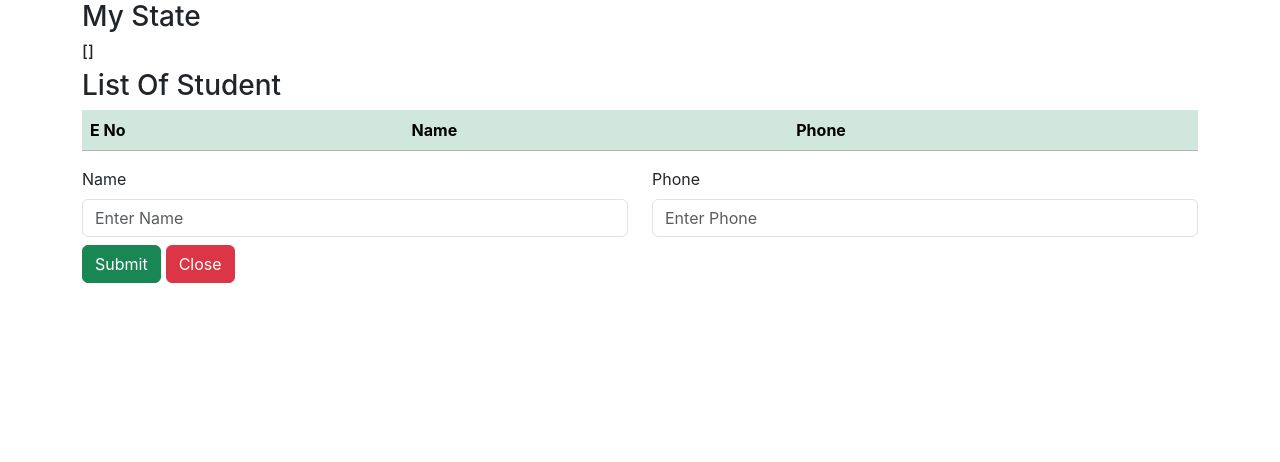
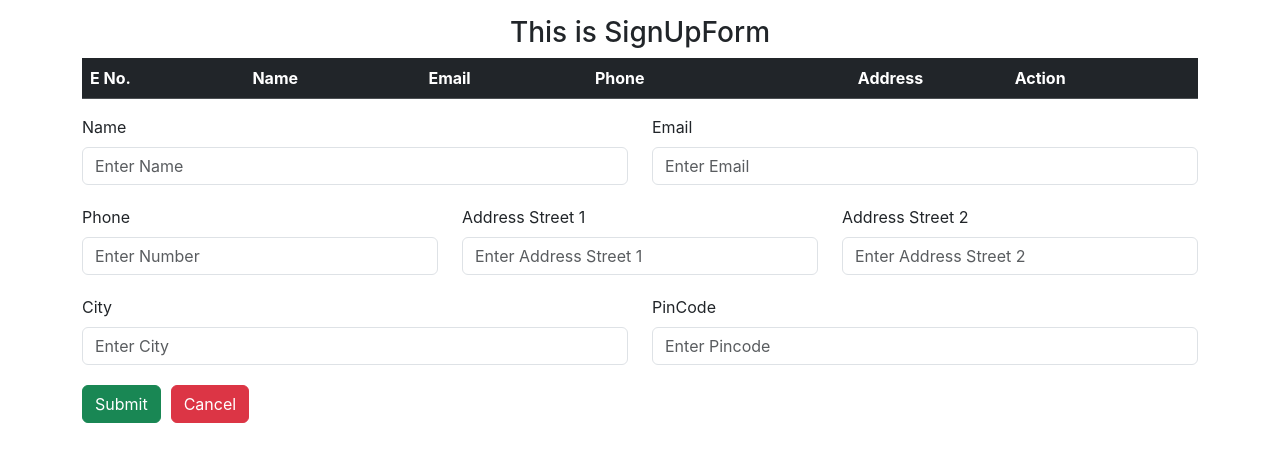
Before and after one commit to subhendupk/app-first-react, a React (Create React App) app: page / in a window 1280 px wide. Both pictures are taken after a click on the button "Add". Shown: the top 462 px of the page. Built offline with nearby package versions, Linux system fonts and the light colour scheme.

Commit message:
Edit only show done

```diff
--- a/src/App.js
+++ b/src/App.js
@@ -1,10 +1,13 @@
 import "./App.css";
+import SignUpForm from "./components/SignUpForm";
 import AjaxToReact from "./pages/AjaxtoReact";
 import StudentList from "./pages/StudentList";
 
 function App() {
-  let condition = 2
-  return condition === 1?<AjaxToReact />: <StudentList />
+  // let condition = 2
+  return (
+    <SignUpForm />
+  )
 
 }
 
--- /dev/null
+++ b/src/components/SignUpForm.js
@@ -0,0 +1,181 @@
+import { useState } from "react";
+
+const SignUpForm = () => {
+    const [name, setName] = useState('');
+    const [email, setEmail] = useState('');
+    const [phone, setPhone] = useState('');
+    const [streetOne, setStreetOne] = useState('');
+    const [streetTwo, setStreetTwo] = useState('');
+    const [city, setCity] = useState('');
+    const [pin, setPin] = useState('');
+    const [studentList, setStudentList] = useState([]);
+    const [selectedStudent, setSelectedStudent] = useState(null);
+    const [show, setShow] = useState(false);
+    const [editShow, seteditShow] = useState(false);
+    const studentAdd = () => {
+        const newStudent = { name, email, phone, streetOne, streetTwo, city, pin }
+        const emailVal = /^[A-Z0-9._%+-]+@[A-Z0-9.-]+\.[A-Z]{2,4}$/i;
+        if (newStudent.name === '') {
+            alert('Please enter Name');
+        }
+
+        else if (!emailVal.test(newStudent.email)) {
+            alert('Please Enter Valid  Email');
+        }
+        else if (newStudent.phone.length !== 10 || !(newStudent.phone.startsWith('9') || newStudent.phone.startsWith('8') || newStudent.phone.startsWith('7') || newStudent.pheditshowone.startsWith('6'))) {
+            alert('Please Enter valid number');
+        }
+        else {
+            setStudentList((currentArray) => {
+                currentArray.push(newStudent);
+                return [...currentArray]
+            });
+            closeForm();
+        }
+    }
+    const closeForm = () => {
+        setShow(false);
+        setName('');
+        setEmail('');
+        setPhone('');
+        setStreetOne('');
+        setStreetTwo('');
+        setCity('');
+        setPin('');
+    }
+    const showStudentForm = () => {
+        setShow(true);
+    }
+    const openEditForm = (student) => {
+        setSelectedStudent(student);
+        seteditShow(true);
+    }
+    const updateStudent = () => {
+
+    }
+    const updateCloseForm = () => {
+
+    }
+
+    return (
+        <div>
+            <div className="container">
+                <h3 className="text-center mt-3">
+                    This is SignUpForm
+                </h3>
+                <table className="table">
+                    <thead>
+                        <tr className="table-dark">
+                            <th scope="col">E No.</th>
+                            <th scope="col">Name</th>
+                            <th scope="col">Email</th>
+                            <th scope="col">Phone</th>
+                            <th scope="col" colSpan={4} style={{ textAlign: 'center' }}>Address</th>
+                            <th scope="col">Action</th>
+                        </tr>
+                    </thead>
+                    <tbody>
+                        {studentList.map((student, index) => {
+                            return <tr key={index}>
+                                <td>{index + 1}</td>
+                                <td>{student.name}</td>
+                                <td>{student.email}</td>
+                                <td>{student.phone}</td>
+                                <td>{student.streetOne}</td>
+                                <td>{student.streetTwo}</td>
+                                <td>{student.city}</td>
+                                <td>{student.pin}</td>
+                                <td><button type="button" onClick={() => openEditForm(student)} className="btn btn-primary">Edit</button></td>
+                            </tr>
+                        })}
+                    </tbody>
+                </table>
+                {(!show ?
+                    <button type="submit" className="btn btn-outline-success btn-primary" onClick={showStudentForm} style={{ color: "white", marginBottom: '20px' }}>Add</button>
+                    :
+                    <div className="myForm">
+                        <div className="row" style={{ marginBottom: '20px' }}>
+                            <div className="col">
+                                <label htmlFor="inputEmail4" className="form-label">Name</label>
+                                <input type="text" className="form-control" placeholder="Enter Name" onChange={(e) => { setName(e.target.value) }} required />
+                            </div>
+                            <div className="col">
+                                <label htmlFor="inputEmail4" className="form-label">Email</label>
+                                <input type="email" className="form-control" placeholder="Enter Email" onChange={(e) => { setEmail(e.target.value) }} required />
+                            </div>
+                        </div>
+                        <div className="row" style={{ marginBottom: '20px' }}>
+                            <div className="col">
+                                <label htmlFor="inputEmail4" className="form-label">Phone</label>
+                                <input type="number" className="form-control" placeholder="Enter Number" onChange={(e) => { setPhone(e.target.value) }} required />
+                            </div>
+                            <div className="col">
+                                <label htmlFor="inputEmail4" className="form-label">Address Street 1</label>
+                                <input type="text" className="form-control" placeholder="Enter Address Street 1" onChange={(e) => { setStreetOne(e.target.value) }} />
+                            </div>
+                            <div className="col">
+                                <label htmlFor="inputEmail4" className="form-label">Address Street 2</label>
+                                <input type="text" className="form-control" placeholder="Enter Address Street 2" onChange={(e) => { setStreetTwo(e.target.value) }} />
+                            </div>
+                        </div>
+                        <div className="row" style={{ marginBottom: '20px' }}>
+                            <div className="col">
+                                <label htmlFor="inputEmail4" className="form-label">City</label>
+                                <input type="text" className="form-control" placeholder="Enter City" onChange={(e) => { setCity(e.target.value) }} />
+                            </div>
+                            <div className="col">
+                                <label htmlFor="inputEmail4" className="form-label">PinCode</label>
+                                <input type="number" className="form-control" placeholder="Enter Pincode" onChange={(e) => { setPin(e.target.value) }} />
+                            </div>
+                        </div>
+                        <button type="button" className="btn btn-success" style={{ marginRight: '10px' }} onClick={studentAdd}>Submit</button>
+                        <button type="button" className="btn btn-danger" onClick={closeForm}>Cancel</button>
+                    </div>
+                )}
+                {editShow ? (
+                    <div className="myForm">
+                        <div className="row" style={{ marginBottom: '20px' }}>
+                            <div className="col">
+                                <label htmlFor="inputEmail4" className="form-label">Name</label>
+                                <input type="text" className="form-control" placeholder="Enter Name" value={selectedStudent.name} required />
+                            </div>
+                            <div className="col">
+                                <label htmlFor="inputEmail4" className="form-label">Email</label>
+                                <input type="email" className="form-control" placeholder="Enter Email" value={selectedStudent.email} required />
+                            </div>
+                        </div>
+                        <div className="row" style={{ marginBottom: '20px' }}>
+                            <div className="col">
+                                <label htmlFor="inputEmail4" className="form-label">Phone</label>
+                                <input type="number" className="form-control" placeholder="Enter Number" value={selectedStudent.phone} required />
+                            </div>
+                            <div className="col">
+                                <label htmlFor="inputEmail4" className="form-label">Address Street 1</label>
+                                <input type="text" className="form-control" placeholder="Enter Address Street 1" value={selectedStudent.streetOne} />
+                            </div>
+                            <div className="col">
+                                <label htmlFor="inputEmail4" className="form-label">Address Street 2</label>
+                                <input type="text" className="form-control" placeholder="Enter Address Street 2" value={selectedStudent.streetTwo} />
+                            </div>
+                        </div>
+                        <div className="row" style={{ marginBottom: '20px' }}>
+                            <div className="col">
+                                <label htmlFor="inputEmail4" className="form-label">City</label>
+                                <input type="text" className="form-control" placeholder="Enter City" value={selectedStudent.city} />
+                            </div>
+                            <div className="col">
+                                <label htmlFor="inputEmail4" className="form-label">PinCode</label>
+                                <input type="number" className="form-control" placeholder="Enter Pincode" value={selectedStudent.pin} />
+                            </div>
+                        </div>
+                        <button type="button" className="btn btn-success" style={{ marginRight: '10px' }} onClick={updateStudent}>Submit</button>
+                        <button type="button" className="btn btn-danger" onClick={updateCloseForm}>Cancel</button>
+                    </div>
+                ) : null}
+
+            </div>
+        </div>
+    )
+}
+
+export default SignUpForm;
```
